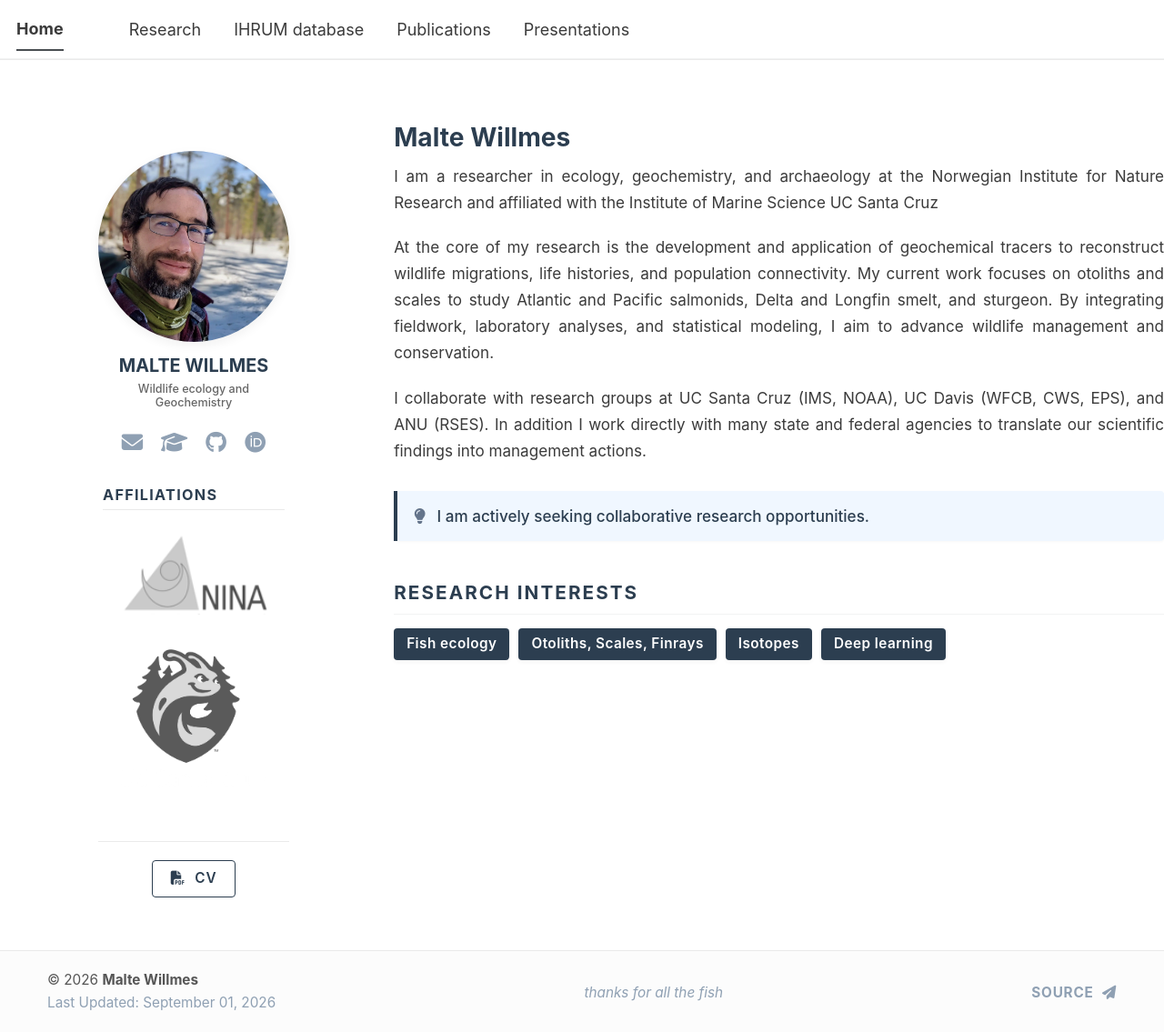
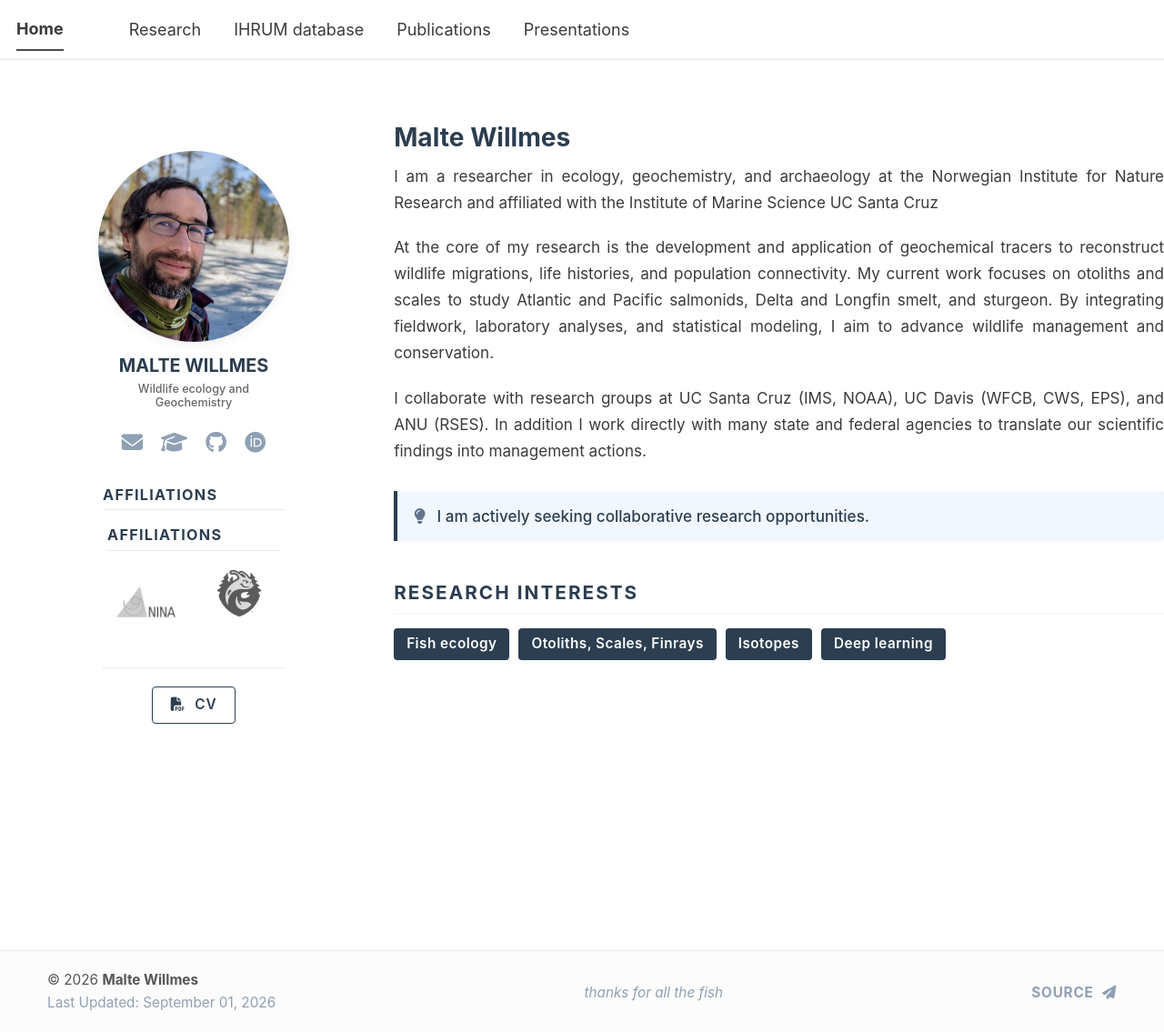
Before and after one commit to MalteWillmes/maltewillmes.github.io, a Jekyll site: the page built from _pages/about.md, in a window 1280 px wide and 1135 px high. Shown: the whole window at 91% size. Built offline with Jekyll 4.4.1, drawn with Linux system fonts in a browser that asks for light colours; a script bundle is joined from its source files by our own code; library files that are not in the unit come from our copies.

Commit message:
Modify affiliations layout and image dimensions
Updated the affiliations section layout and image sizes.

```diff
--- a/_includes/author-profile.html
+++ b/_includes/author-profile.html
@@ -178,36 +178,37 @@
 <div style="margin-bottom: 35px; padding: 0 5px;">
   <div class="sidebar-section-title">Affiliations</div>
 
+ <div style="margin-bottom: 35px; padding: 0 5px;">
+  <div class="sidebar-section-title">Affiliations</div>
+
   <div class="affil-grid"
-       style="display: grid;
-              grid-template-columns: 1fr;
-              gap: 24px;
-              align-items: center;
-              justify-items: center;
-              width: 100%;">
+       style="
+         display: grid;
+         grid-template-columns: 1fr 1fr;
+         gap: 20px 24px;
+         align-items: center;
+         justify-items: center;
+         width: 100%;
+       ">
 
     <a href="https://www.nina.no"
        target="_blank"
        rel="noopener noreferrer"
        style="display: block; width: 100%; text-align: center;">
-
       <img src="{{ base_path }}/images/nina_logo.png"
            class="affil-logo hover-lift"
            alt="Norwegian Institute for Nature Research"
-           style="width: 220px; max-width: 100%; height: auto;">
-
+           style="width: 150px; max-width: 100%; height: auto;">
     </a>
 
     <a href="https://www.ucsc.edu"
        target="_blank"
        rel="noopener noreferrer"
        style="display: block; width: 100%; text-align: center;">
-
       <img src="{{ base_path }}/images/ucsc_logo.png"
            class="affil-logo hover-lift"
            alt="University of California, Santa Cruz"
-           style="width: 220px; max-width: 100%; height: auto;">
-
+           style="width: 150px; max-width: 100%; height: auto;">
     </a>
 
   </div>
```
